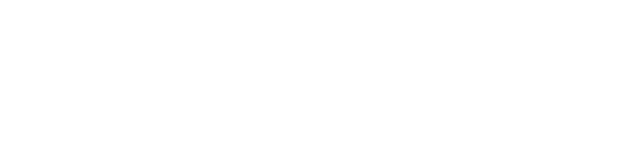
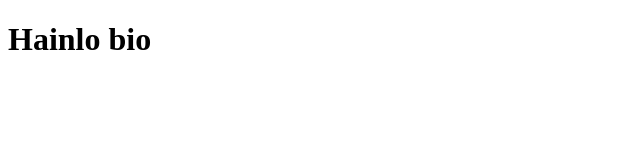
Before and after one commit to Hainlo/hainlo-database, a plain HTML site: page index.html in a window 1280 px wide. Shown: the whole page, without its empty margins (0-640 px from the left). Drawn offline with Linux system fonts and the light colour scheme.

Commit message:
Update index.html

```diff
--- a/index.html
+++ b/index.html
@@ -6,6 +6,7 @@
     <title>HYSTERIA HUB | hainlo database</title>
 </head>
 <body>
+    <h1>Hainlo bio</h1>
 
 </body>
 </html>
```
